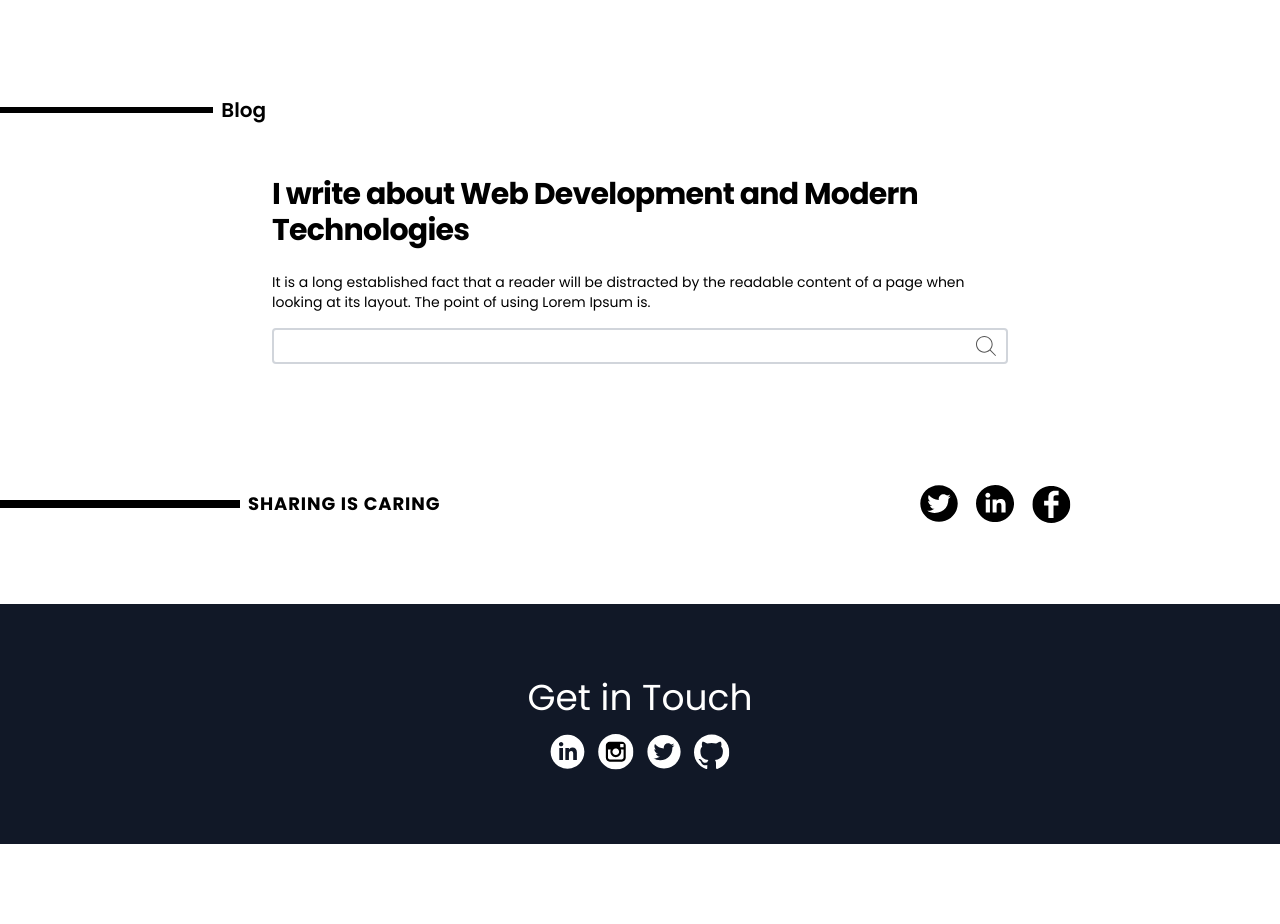
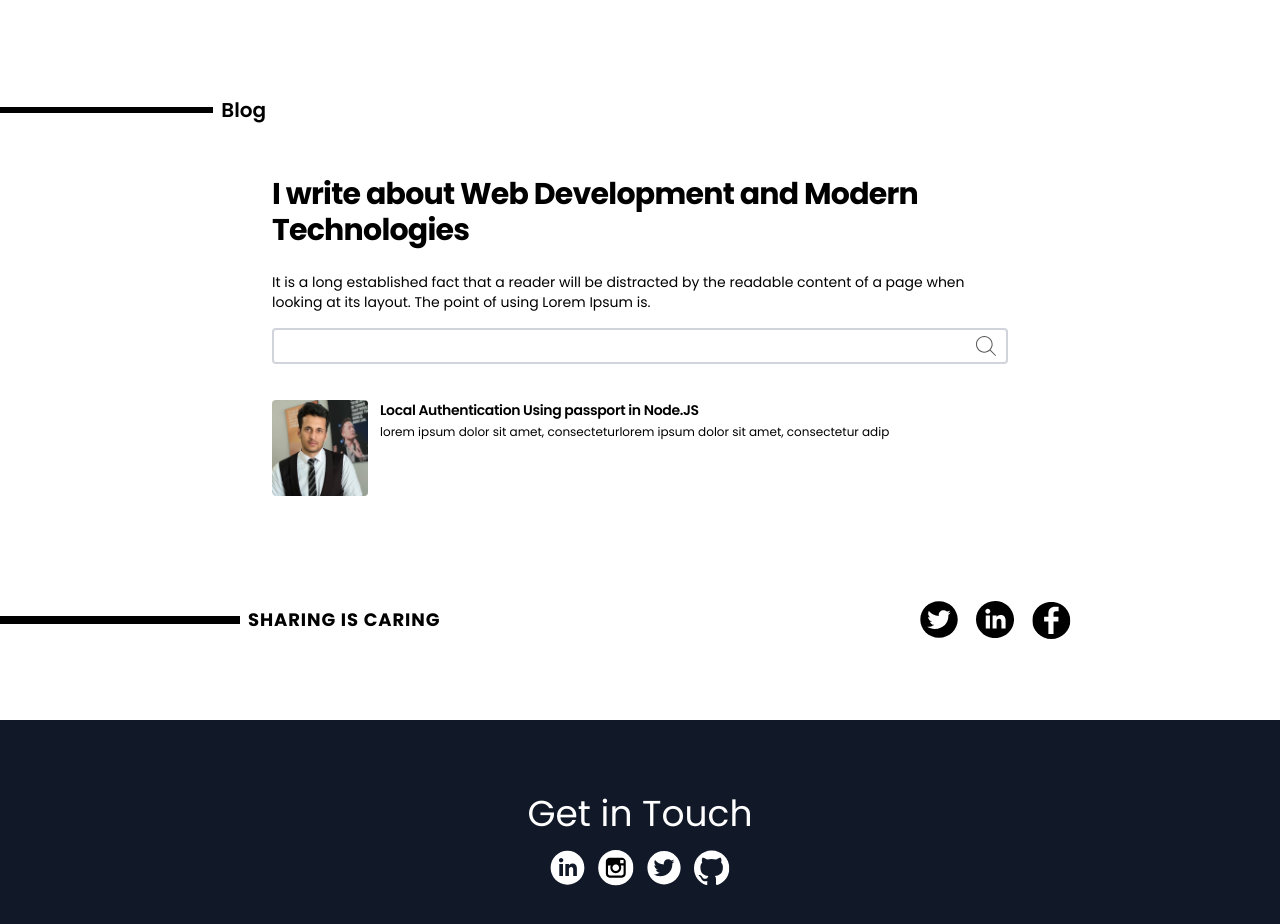
Before and after one commit to noor-codes/noorullah.dev, a Next.js app: page /blog in a window 1280 px wide. Shown: the top 924 px of the page. Before the commit the page ends 844 px from the top, so only its background shows below. Built offline with nearby package versions, Linux system fonts and the light colour scheme.

Commit message:
Article Card

```diff
--- /dev/null
+++ b/components/blog/ArticleCard.jsx
@@ -0,0 +1,17 @@
+const ArticleCard = () => (
+  <div className="pt-5 mx-8">
+    <div className="flex">
+      <img src="/img/profile.jpg" alt="topic" className="h-24 rounded" />
+      <div className="flex flex-col">
+        <h2 className="ml-3 leading-5 text-sm font-semibold tracking-tight">
+          Local Authentication Using passport in Node.JS
+        </h2>
+        <p className="text-xs pl-3 mt-1">
+          lorem ipsum dolor sit amet, consecteturlorem ipsum dolor sit amet, consectetur adip
+        </p>
+      </div>
+    </div>
+  </div>
+)
+
+export default ArticleCard
--- a/pages/blog/index.jsx
+++ b/pages/blog/index.jsx
@@ -6,6 +6,7 @@ import Sharing from '@/articles/Sharing'
 import Footer from '@/components/Footer'
 import Description from '@/components/blog/Description'
 import SearchBar from '@/components/blog/SearchBar'
+import ArticleCard from '@/components/blog/ArticleCard'
 
 const Blog = () => (
   <div>
@@ -25,6 +26,8 @@ const Blog = () => (
       <BlogTitle title="I write about Web Development and Modern Technologies" />
       <Description />
       <SearchBar />
+
+      <ArticleCard />
     </main>
 
     <Sharing />
```
